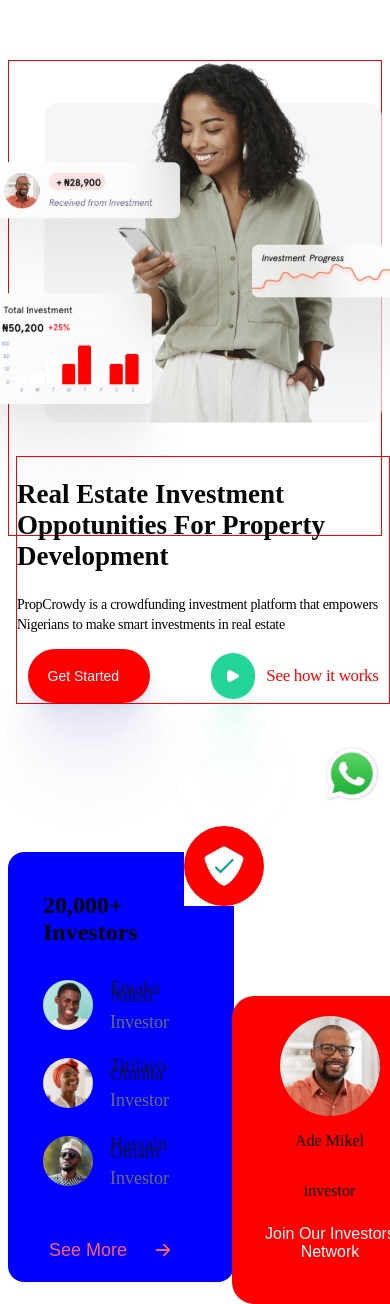
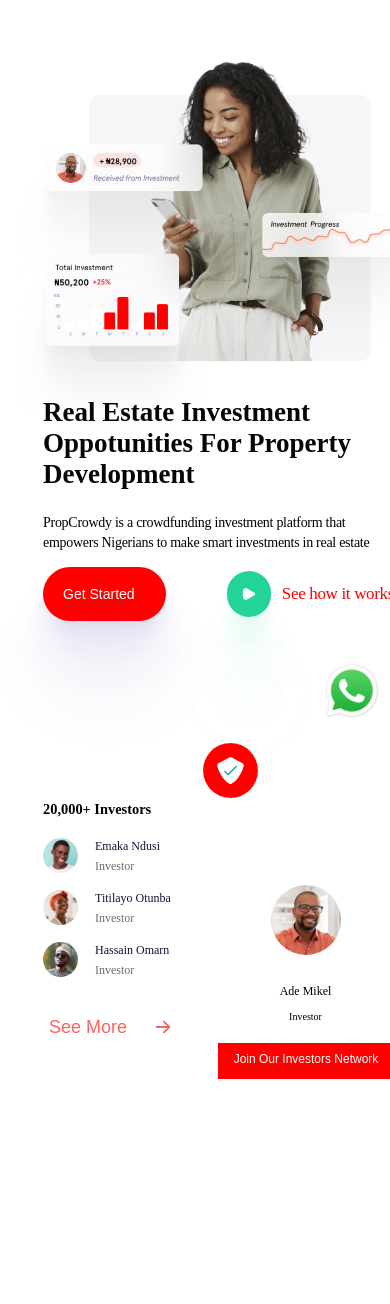
Before and after one commit to Farouk-Adedamola/PropCrowdy, a React (Create React App) app: page / in a window 390 px wide. Shown: the part 112-1416 px from the top of the page. After the commit the page ends 1221 px from the top, so only its background shows below. Built offline with nearby package versions, Linux system fonts and the light colour scheme.

Commit message:
commit changes

```diff
--- a/src/Components/Header/Header.module.css
+++ b/src/Components/Header/Header.module.css
@@ -5,7 +5,7 @@
 
 .section {
   margin-bottom: 0;
-  border: 1px solid red;
+  /* border: 1px solid red; */
   display: flex;
   margin: 0 auto;
   justify-content: center;
@@ -21,7 +21,7 @@
 }
 
 .second_Section {
-  border: 1px solid red;
+  /* border: 1px solid red; */
 
   margin-top: 0;
   position: relative;
@@ -156,3 +156,14 @@
     padding-top: 1rem;
   }
 }
+
+@media screen and (max-width: 450px) {
+  .section img {
+    width: 25rem;
+    display: flex;
+    margin-left: 2.5rem;
+  }
+  .second_Section {
+    margin-left: 27px;
+  }
+}
--- a/src/Components/PeoplePlay/People.module.css
+++ b/src/Components/PeoplePlay/People.module.css
@@ -5,7 +5,7 @@
 
 .card1 {
   /* width: 21rem; */
-  background-color: blue;
+  background-color: #fff;
   border-radius: 16px;
   width: 40vw;
   padding: 20px 35px;
@@ -21,15 +21,49 @@
   left: 45vw;
 }
 
+.wrap img {
+  background: #fff;
+  border-radius: 50%;
+  width: 80px;
+  height: 80px;
+}
+
 .desc {
   line-height: 8px;
   margin-left: 17px;
 }
 
 .lists {
-  /* margin-left: 34px; */
   display: flex;
   align-items: center;
+}
+
+/* mobile design */
+
+@media screen and (max-width: 450px) {
+  .lists img {
+    width: 35px;
+    height: 35px;
+    object-fit: cover;
+  }
+  .desc p:first-child {
+    font-size: 12px;
+  }
+  .desc p:last-child {
+    font-size: 12px;
+  }
+  .card1 h1 {
+    font-size: 0.9rem;
+  }
+  .wrap {
+    position: absolute;
+    top: -1.6rem;
+    left: 50vw;
+  }
+  .wrap img {
+    width: 55px;
+    height: 55px;
+  }
 }
 
 .desc p {
@@ -49,8 +83,7 @@
   align-items: center;
   color: #ff6160;
   font-size: 18px;
-  margin-top: 39px;
-  /* margin-left: 34px; */
+  margin-top: 30px;
 }
 
 .button span {
@@ -58,7 +91,7 @@
 }
 
 .card2 {
-  background: red;
+  background: #fff;
   /* width: 20rem; */
   width: 50vw;
   border-radius: 22px;
@@ -66,21 +99,55 @@
   position: absolute;
   top: 9rem;
   left: 14rem;
-  /* display: flex;
-  justify-content: center;
-  flex-direction: column; */
+}
+
+@media screen and (max-width: 450px) {
+  .card2 {
+    border-radius: 13px;
+    position: absolute;
+    top: 6rem;
+    left: 12.5rem;
+  }
+
+  .personimage img {
+    width: 70px;
+    height: 70px;
+  }
+
+  .personinfo {
+    line-height: 4px;
+    display: flex;
+    flex-direction: column;
+    align-items: center;
+    padding-top: 22px;
+  }
+
+  .personinfo p:first-child {
+    font-size: 12px;
+  }
+  .personinfo p:last-child {
+    font-size: 10px;
+    text-transform: capitalize;
+  }
+  .secondbutton {
+    font-size: 12px;
+    /* margin-top: 14px; */
+  }
 }
 
 .personimage {
-  /* margin: 0 auto; */
   display: flex;
   justify-content: center;
 }
 
-.personinfo {
-  display: flex;
-  flex-direction: column;
-  align-items: center;
+@media screen and (min-width: 450px) {
+  .personinfo {
+    display: flex;
+    flex-direction: column;
+    align-items: center;
+    line-height: 8px;
+    padding-top: 22px;
+  }
 }
 
 .secondbutton {
@@ -89,7 +156,14 @@
   justify-content: center;
   background: #ff0000;
   color: #fff;
-  font-size: 16px;
   border: none;
+  margin-top: 14px;
   padding: 9px 15px 13px 16px;
 }
+
+@media screen and (min-width: 450px) {
+  .secondbutton {
+    margin-top: 20px;
+    font-size: 16px;
+  }
+}
```
